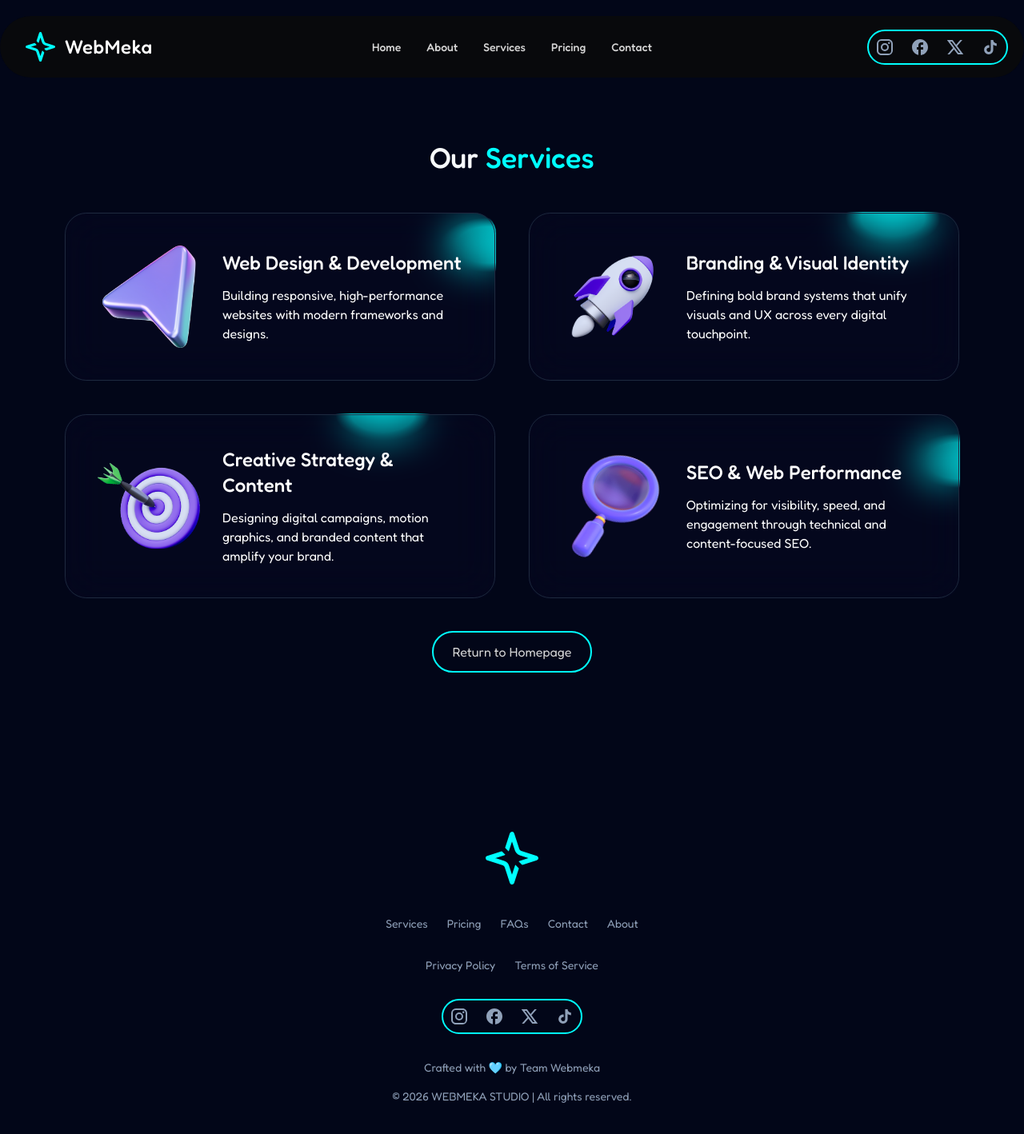
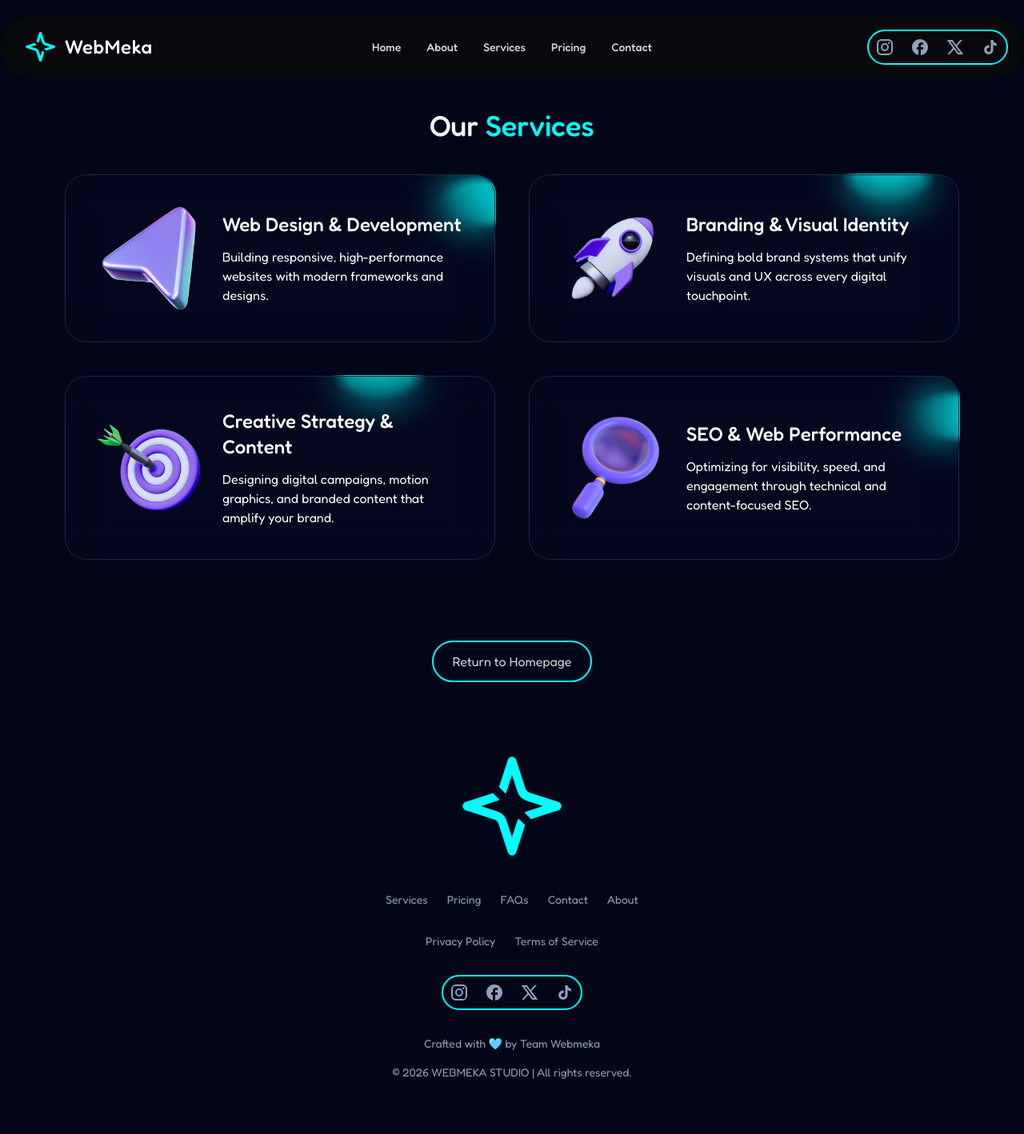
Before and after one commit to webmeka/webmeka, a Next.js app: page /services in a window 1280 px wide. Shown: the top 1418 px of the page at 80% size. Built offline with nearby package versions, Linux system fonts and the light colour scheme.

Commit message:
Layout fixes

```diff
--- a/src/components/contact-us-section.tsx
+++ b/src/components/contact-us-section.tsx
@@ -2,8 +2,8 @@ import ContactPage from "@/components/ui/contact-us";
 
 const ContactUsSection = () => {
   return (
-    <section id="contact" aria-label="Webmeka contact us section" className="w-full px-5 md:px-10 lg:px-20 pt-10">
-        <h2 className="text-4xl text-center font-medium pt-25 mb-10"><span className='text-webmeka'>Contact</span> Us</h2>
+    <section id="contact" aria-label="Webmeka contact us section" className="pt-15 max-w-7xl mx-auto w-full px-5 md:px-10 lg:px-20">
+        <h2 className="text-4xl text-center font-medium mb-10"><span className='text-webmeka'>Contact</span> Us</h2>
         <ContactPage />
     </section>
   )
--- a/src/components/faq-section.tsx
+++ b/src/components/faq-section.tsx
@@ -36,8 +36,7 @@ export default function WebmekaFAQs() {
     ]
 
     return (
-        <section id="faqs" aria-label="Webmeka frequently asked questions section" className="mt-20">
-            <div className="mx-auto max-w-5xl px-6 md:px-6">
+        <section id="faqs" aria-label="Webmeka frequently asked questions section" className="py-15 max-w-7xl mx-auto w-full px-5 md:px-10 lg:px-20">
                 <div className="mx-auto max-w-xl text-center">
                     <h2 className="text-balance font-medium text-3xl md:text-4xl lg:text-5xl">Frequently <br /><span className='text-webmeka'>Asked Questions</span></h2>
                     <p className="text-muted-foreground mt-4 text-balance">Get clear answers to the most common questions about our creative process and services.</p>
@@ -71,7 +70,6 @@ export default function WebmekaFAQs() {
                         </Link>
                     </p>
                 </div>
-            </div>
         </section>
     )
 }
--- a/src/components/footer.tsx
+++ b/src/components/footer.tsx
@@ -27,8 +27,7 @@ const links = [
 
 export default function FooterSection() {
     return (
-        <footer aria-label="Webmeka footer" className="pb-18 md:py-28">
-            <div className="mx-auto max-w-5xl px-6">
+        <footer aria-label="Webmeka footer" className="pb-18 max-w-7xl mx-auto w-full px-5 md:px-10 lg:px-20">
                 <Link
                     href="/"
                     aria-label="webmeka logo - click to go back to homepage"
@@ -36,8 +35,8 @@ export default function FooterSection() {
                     <Image
                     src="/Logo.svg"
                     alt="Webmeka Logo in footer section."
-                    width={80}
-                    height={80}
+                    width={150}
+                    height={150}
                     />
                 </Link>
 
@@ -71,7 +70,6 @@ export default function FooterSection() {
                 <div className="mb-8"><SocialLinks /></div>
                 <span className="text-muted-foreground block text-center text-sm mb-4"> Crafted with 🩵 by Team Webmeka</span>
                 <span className="text-muted-foreground block text-center text-sm"> © {new Date().getFullYear()} WEBMEKA STUDIO | All rights reserved.</span>
-            </div>
         </footer>
     )
 }
--- a/src/components/hero-section.tsx
+++ b/src/components/hero-section.tsx
@@ -4,7 +4,7 @@ import bannerImage from "../../public/banner.png";
 
 export default function HeroSectionOne() {
   return (
-    <section id="WebmekaHero" aria-label="Webmeka hero section" className="relative mx-auto mt-30 md:mt-18 flex max-w-7xl flex-col items-center justify-center">
+    <section id="WebmekaHero" aria-label="Webmeka hero section" className="relative mx-auto mt-30 md:mt-18 flex max-w-7xl flex-col items-center justify-center pb-15">
 
       <div className="absolute inset-y-0 left-0 h-full w-px bg-neutral-800/80 md:translate-x-[-9vw]">
         <div className="absolute top-0 h-40 w-px bg-linear-to-b from-transparent via-webmeka to-transparent" />
--- a/src/components/pricing-section.tsx
+++ b/src/components/pricing-section.tsx
@@ -6,8 +6,7 @@ import { Check } from 'lucide-react'
 
 export default function PricingSection() {
     return (
-        <section id='pricing' aria-label="Webmeka pricing section" className="pt-20 pb-15">
-            <div className="mx-auto max-w-7xl px-6 sm:px-10">
+        <section id='pricing' aria-label="Webmeka pricing section" className="py-15 max-w-7xl mx-auto w-full px-5 md:px-10 lg:px-20">
                 <div className="mx-auto max-w-2xl space-y-6 text-center">
                     <h1 className="text-center text-4xl font-semibold lg:text-5xl"><span className="text-webmeka">Transparent Pricing</span> Tailored Solutions</h1>
                     <p>Choose a package that works for you, or contact us for a custom-build solution.</p>
@@ -112,7 +111,6 @@ export default function PricingSection() {
                         </CardFooter>
                     </Card>
                 </div>
-            </div>
         </section>
     )
 }
--- a/src/components/services-section.tsx
+++ b/src/components/services-section.tsx
@@ -1,13 +1,12 @@
 import { WebmekaServices } from "@/data";
 import Image from "next/image";
-import React from 'react'
 import { Button } from '@/components/ui/shiny-border';
 
 const ServicesSection = ({ paused = true }: { paused?: boolean }) => {
   return (
-    <section id="services" aria-label="Webmeka services section" className="w-full px-5 md:px-10 lg:px-20 2xl:px-80">
-        <h2 className="text-4xl text-center font-medium pt-25 mb-10">Our <span className='text-webmeka'>Services</span></h2>
-<div className="w-full mt-12 grid lg:grid-cols-4 grid-cols-1 gap-10">
+    <section id="services" aria-label="Webmeka services section" className="w-full max-w-7xl mx-auto px-5 md:px-10 lg:px-20 py-15">
+        <h2 className="text-4xl text-center font-medium mb-10">Our <span className='text-webmeka'>Services</span></h2>
+<div className="w-full grid lg:grid-cols-4 grid-cols-1 gap-10">
         {WebmekaServices.map((card) => (
           <Button
             key={card.id}
--- a/src/components/ui/WhyChooseWebmeka.tsx
+++ b/src/components/ui/WhyChooseWebmeka.tsx
@@ -37,7 +37,7 @@ export function WhyChooseWebmeka() {
   ];
 
   return (
-    <section id="WhyWebmeka" aria-label="Webmeka why choose us section" className="relative z-10 pt-20 max-w-7xl mx-auto">
+    <section id="WhyWebmeka" aria-label="Webmeka why choose us section" className="relative z-10 py-15 max-w-7xl mx-auto w-full px-5 md:px-10 lg:px-20">
       <h2 className="text-4xl font-medium text-center pb-20">Why <span className='text-webmeka'>Choose Us?</span></h2>
       <div className="grid grid-cols-1 md:grid-cols-2">
         {features.map((feature, index) => (
@@ -68,9 +68,9 @@ const Feature = ({
       )}
     >
       {index < 2 ? (
-        <div className="opacity-0 group-hover/feature:opacity-100 transition duration-200 absolute inset-0 h-full w-full bg-gradient-to-t from-slate-900 to-transparent pointer-events-none" />
+        <div className="opacity-0 group-hover/feature:opacity-100 transition duration-200 absolute inset-0 h-full w-full bg-linear-to-t from-slate-900 to-transparent pointer-events-none" />
       ) : (
-        <div className="opacity-0 group-hover/feature:opacity-100 transition duration-200 absolute inset-0 h-full w-full bg-gradient-to-b from-slate-900 to-transparent pointer-events-none" />
+        <div className="opacity-0 group-hover/feature:opacity-100 transition duration-200 absolute inset-0 h-full w-full bg-linear-to-b from-slate-900 to-transparent pointer-events-none" />
       )}
 
       <div className="mb-4 relative z-10 px-10 text-webmeka">{icon}</div>
--- a/src/components/why-us-section.tsx
+++ b/src/components/why-us-section.tsx
@@ -2,9 +2,7 @@ import { WhyChooseWebmeka } from "@/components/ui/WhyChooseWebmeka";
 
 const ChooseUsSection = () => {
   return (
-    <div id="why-choose-us" className="w-full px-8 md:px-10 lg:px-20 ">
-        <WhyChooseWebmeka />
-    </div>
+      <WhyChooseWebmeka />
   )
 }
 
```
